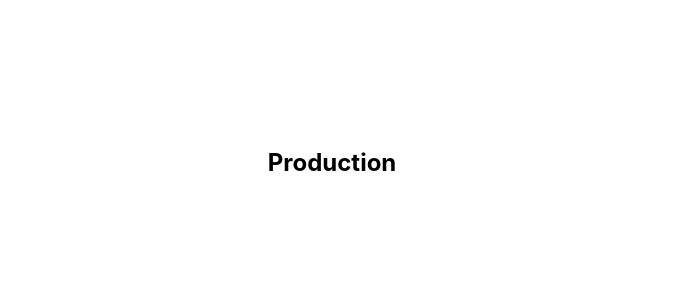
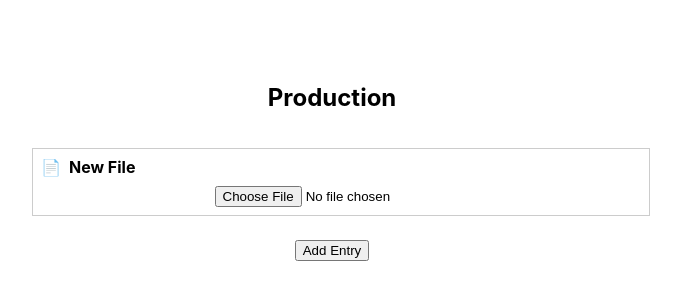
Before and after one commit to liamkernan/liamkernanonline, a React (Create React App) app: page /production in a window 1280 px wide. Shown: the part 238-538 px from the top of the page, without its empty margins (308-989 px from the left). Built offline with nearby package versions, Linux system fonts and the light colour scheme.

Commit message:
Add basic file explorer with audio support

```diff
--- /dev/null
+++ b/src/pages/ProductionPage.css
@@ -0,0 +1,33 @@
+.file-explorer {
+  display: flex;
+  flex-direction: column;
+  align-items: flex-start;
+  width: 100%;
+  max-width: 600px;
+  margin-top: 1rem;
+}
+
+.file-entry {
+  border: 1px solid #ccc;
+  padding: 0.5rem;
+  margin-bottom: 0.5rem;
+  width: 100%;
+}
+
+.file-info {
+  display: flex;
+  align-items: center;
+  margin-bottom: 0.5rem;
+}
+
+.file-icon {
+  margin-right: 0.5rem;
+}
+
+.file-name {
+  font-weight: bold;
+}
+
+.add-file-btn {
+  margin-top: 1rem;
+}
--- a/src/pages/ProductionPage.js
+++ b/src/pages/ProductionPage.js
@@ -1,10 +1,51 @@
 import "./PageStyles.css";
-import React from 'react';
+import "./ProductionPage.css";
+import React, { useState } from 'react';
 
 function ProductionPage() {
+  const [entries, setEntries] = useState([
+    { id: 1, name: "New File", audioUrl: null, fileName: "" }
+  ]);
+
+  const addEntry = () => {
+    setEntries([
+      ...entries,
+      { id: Date.now(), name: "New File", audioUrl: null, fileName: "" }
+    ]);
+  };
+
+  const handleFileChange = (id, event) => {
+    const file = event.target.files && event.target.files[0];
+    if (file) {
+      const url = URL.createObjectURL(file);
+      setEntries(entries.map(e => e.id === id ? { ...e, audioUrl: url, fileName: file.name } : e));
+    }
+  };
+
   return (
     <div className="page-container">
       <h2>Production</h2>
+      <div className="file-explorer">
+        {entries.map(entry => (
+          <div className="file-entry" key={entry.id}>
+            <div className="file-info">
+              <span className="file-icon">📄</span>
+              <span className="file-name">{entry.fileName || entry.name}</span>
+            </div>
+            <input
+              type="file"
+              accept="audio/mpeg"
+              onChange={e => handleFileChange(entry.id, e)}
+            />
+            {entry.audioUrl && (
+              <audio controls src={entry.audioUrl} />
+            )}
+          </div>
+        ))}
+      </div>
+      <button onClick={addEntry} className="add-file-btn">
+        Add Entry
+      </button>
     </div>
   );
 }
```
Also changed, not shown: 1 other file (tests, documents, lock files or other folders).
